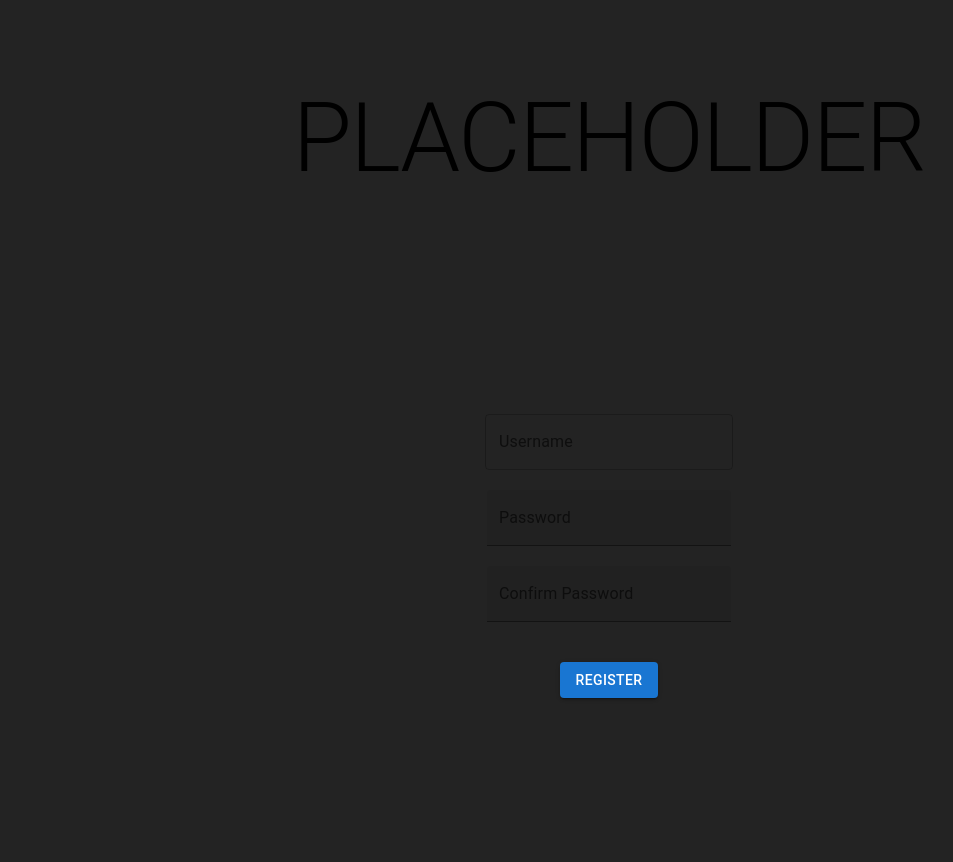
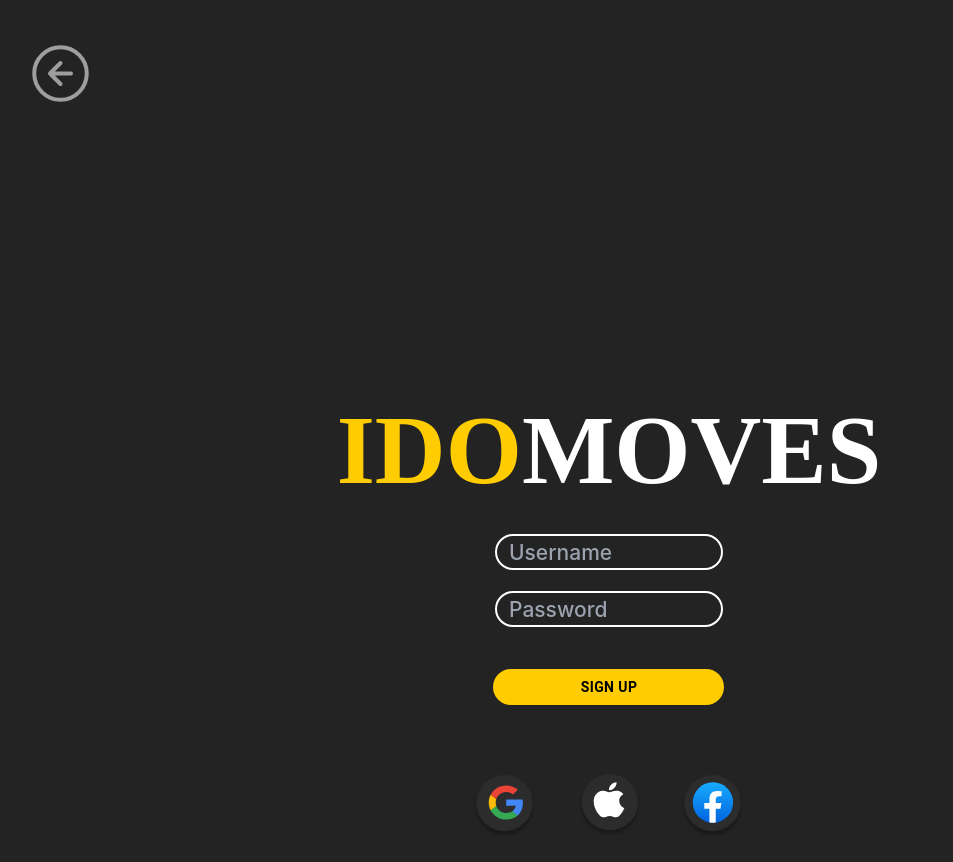
Before and after one commit to LouisNguyen1409/Hackathon2024, a React (Vite) app in the folder fe/front-end/: page /register in a window 1280 px wide. Shown: the top 862 px of the page, without its empty margins (31-984 px from the left). Before the commit the page ends 800 px from the top, so only its background shows below. Built offline with nearby package versions, Linux system fonts and the light colour scheme.

Commit message:
register 1

```diff
--- a/fe/front-end/src/components/Home.jsx
+++ b/fe/front-end/src/components/Home.jsx
@@ -20,7 +20,7 @@ const Login = () => {
         letterSpacing: "normal",
       }}
     >
-      <img
+      <div
         style={{
           width: "63px",
           height: "63px",
@@ -30,7 +30,6 @@ const Login = () => {
         }}
         loading="lazy"
         alt=""
-        src="/arrow-leftcircle.svg"
       />
       <section
         style={{
--- a/fe/front-end/src/components/Login.jsx
+++ b/fe/front-end/src/components/Login.jsx
@@ -73,7 +73,7 @@ const Login = () => {
             <span>IDO</span>
             <span style={{ color: "#fff" }}>MOVES</span>
           </h1>
-          <LoginField />
+          <LoginField password="True" type="Log in" />
           <Logo />
         </Box>
       </section>
--- a/fe/front-end/src/components/LoginButton.jsx
+++ b/fe/front-end/src/components/LoginButton.jsx
@@ -1,7 +1,7 @@
 import { Box } from "@mui/material";
 import { Button } from "@mui/material";
 
-const LoginButton = ({ className = "" }) => {
+const LoginButton = ({ className = "", type }) => {
   return (
     <Box
       style={{
@@ -45,7 +45,7 @@ const LoginButton = ({ className = "" }) => {
           fontWeight: "bold"
         }}
       >
-        Log in
+        {type}
       </Button>
     </Box>
   );
--- a/fe/front-end/src/components/LoginField.jsx
+++ b/fe/front-end/src/components/LoginField.jsx
@@ -3,7 +3,7 @@ import TextField from "@mui/material/TextField";
 import Button from "@mui/material/Button";
 import LoginButton from "./LoginButton";
 
-const LoginField = ({ className = "" }) => {
+const LoginField = ({ className = "", password, type }) => {
   return (
     <Box
       style={{
@@ -135,7 +135,7 @@ const LoginField = ({ className = "" }) => {
               gap: "14px",
             }}
           >
-            <LoginButton />
+            <LoginButton type={type}/>
             <Box
               style={{
                 alignSelf: "stretch",
@@ -148,11 +148,20 @@ const LoginField = ({ className = "" }) => {
                 color: "#ffcc01",
               }}
             >
-              <Button
-                style={{ flex: "1", position: "relative", fontWeight: "500" }}
-              >
-                Forgot password?
-              </Button>
+              {password === "True" ? (
+                <Button
+                  style={{
+                    flex: "1",
+                    position: "relative",
+                    fontWeight: "500",
+                    color: "#FFCC01",
+                  }}
+                >
+                  Forgot password?
+                </Button>
+              ) : (
+                <></>
+              )}
             </Box>
           </Box>
         </Box>
--- a/fe/front-end/src/components/Register.jsx
+++ b/fe/front-end/src/components/Register.jsx
@@ -1,76 +1,84 @@
-import * as React from "react";
-import Box from "@mui/material/Box";
-import TextField from "@mui/material/TextField";
-import Button from "@mui/material/Button";
-import { Typography } from "@mui/material";
+import LoginField from "./LoginField";
+import Logo from "./Logo";
+import { Box } from "@mui/material";
 
-export default function Register() {
-  const [username, setUserName] = React.useState("");
-  const [password, setPassword] = React.useState("");
-  const [password2, setPassword2] = React.useState("");
-
-
-  function handleSubmit(e) {
-    console.log(username);
-    console.log(password);
-    console.log(password2)
-  }
+const Register = () => {
   return (
     <Box
-      component="form"
-      sx={{
+      style={{
+        width: "100%",
+        position: "relative",
+        backgroundColor: "#232323",
+        overflow: "hidden",
         display: "flex",
         flexDirection: "column",
-        alignItems: "center",
-        justifyContent: "center",
-        height: "100vh", // Makes the form take full viewport height
-        padding: "20px",
-        borderRadius: "8px",
+        alignItems: "flex-start",
+        justifyContent: "flex-start",
+        padding: "42px 60px 182px",
+        // boxSizing: "border-box",
+        gap: "289px",
+        lineHeight: "normal",
+        letterSpacing: "normal",
       }}
-      noValidate
-      autoComplete="off"
     >
-      <Typography
+      <img
         style={{
-          marginBottom: "200px",
+          width: "63px",
+          height: "63px",
+          position: "relative",
+          overflow: "hidden",
+          flexShrink: "0",
         }}
-        variant="h1"
-        component="h2"
+        loading="lazy"
+        alt=""
+        src="/arrow-leftcircle.svg"
+      />
+      <section
+        style={{
+          alignSelf: "stretch",
+          display: "flex",
+          flexDirection: "row",
+          alignItems: "flex-start",
+          justifyContent: "center",
+          maxWidth: "100%",
+          textAlign: "center",
+          fontSize: "98px",
+          color: "#ffcc01",
+          fontFamily: "Syne",
+        }}
       >
-        PLACEHOLDER
-      </Typography>
-      <TextField
-        style={{ margin: "20px" }}
-        id="username"
-        name="username"
-        label="Username"
-        variant="outlined"
-        onChange={(e) => setUserName(e.target.value)}
-      />
-      <TextField
-        id="password"
-        name="password"
-        type="password"
-        label="Password"
-        variant="filled"
-        onChange={(e) => setPassword(e.target.value)}
-      />
-	<TextField
-		style={{ margin: "20px" }}
-        id="password"
-        name="password"
-        type="password"
-        label="Confirm Password"
-        variant="filled"
-        onChange={(e) => setPassword2(e.target.value)}
-      />
-      <Button
-        style={{ margin: "20px" }}
-        variant="contained"
-        onClick={() => handleSubmit()}
-      >
-        Register
-      </Button>
+        <Box
+          style={{
+            width: "908px",
+            display: "flex",
+            flexDirection: "column",
+            alignItems: "flex-start",
+            justifyContent: "flex-start",
+            gap: "18px",
+            maxWidth: "100%",
+          }}
+        >
+          <h1
+            style={{
+              margin: "0",
+              alignSelf: "stretch",
+              height: "118px",
+              position: "relative",
+              fontSize: "inherit",
+              fontWeight: "800",
+              fontFamily: "inherit",
+              display: "inline-block",
+            }}
+          >
+            <span>IDO</span>
+            <span style={{ color: "#fff" }}>MOVES</span>
+          </h1>
+          <LoginField password="FALSE" type="Sign up" />
+          <Logo />
+        </Box>
+      </section>
     </Box>
   );
-}
+};
+
+export default Register;
```
